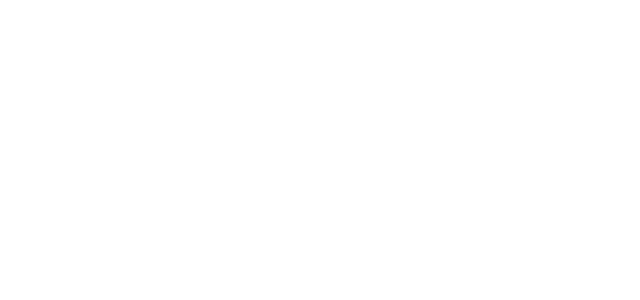
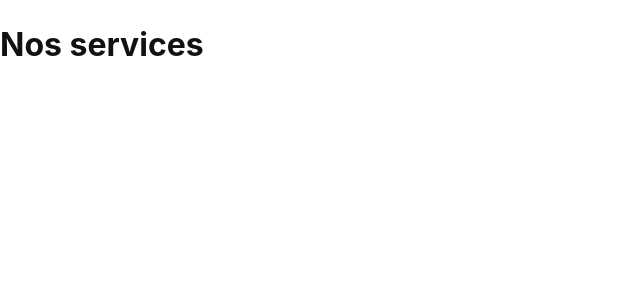
Before and after one commit to JeanPhilippeCaetano/Ymood, a React (Create React App) app in the folder ymood/: page /services in a window 1280 px wide. Before the commit this address had no page. Shown: the top 300 px of the page, without its empty margins (0-640 px from the left). Built offline with nearby package versions, Linux system fonts and the light colour scheme.

Commit message:
update nav

```diff
--- a/ymood/src/App.js
+++ b/ymood/src/App.js
@@ -1,6 +1,7 @@
 import logo from './logo.svg';
 import './App.css';
-import Admin from './admin/Admin.js'
+import Admin from './components/admin/Admin.js';
+import Services from './components/Services/Services.js';
 import { Routes, Route, Navigate } from 'react-router-dom';
 
 
@@ -9,6 +10,7 @@
     <div className="App">
       <Routes>
         <Route path="/admin" element={<Admin/>} />
+        <Route path="/services" element={<Services/>} />
       </Routes>
     </div>
   );
--- /dev/null
+++ b/ymood/src/components/Services/Services.js
@@ -0,0 +1,13 @@
+import React from "react";
+
+function Services() {
+    return (
+        <div>
+            <h1>Nos services</h1>
+        </div>
+    );
+}
+
+
+
+export default Services;
```
Also changed, not shown: ymood/src/components/admin/Admin.js (renamed from ymood/src/admin/Admin.js).
